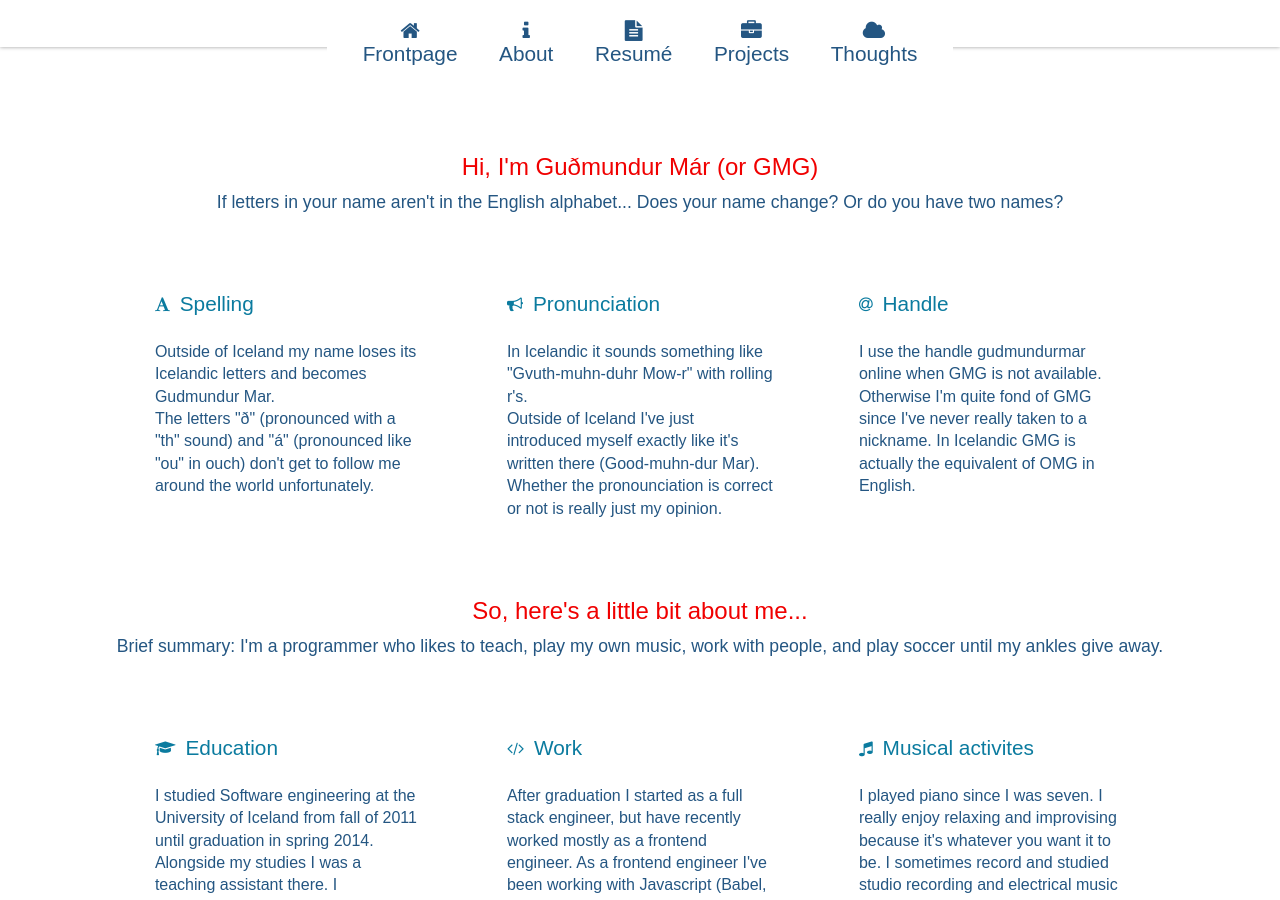
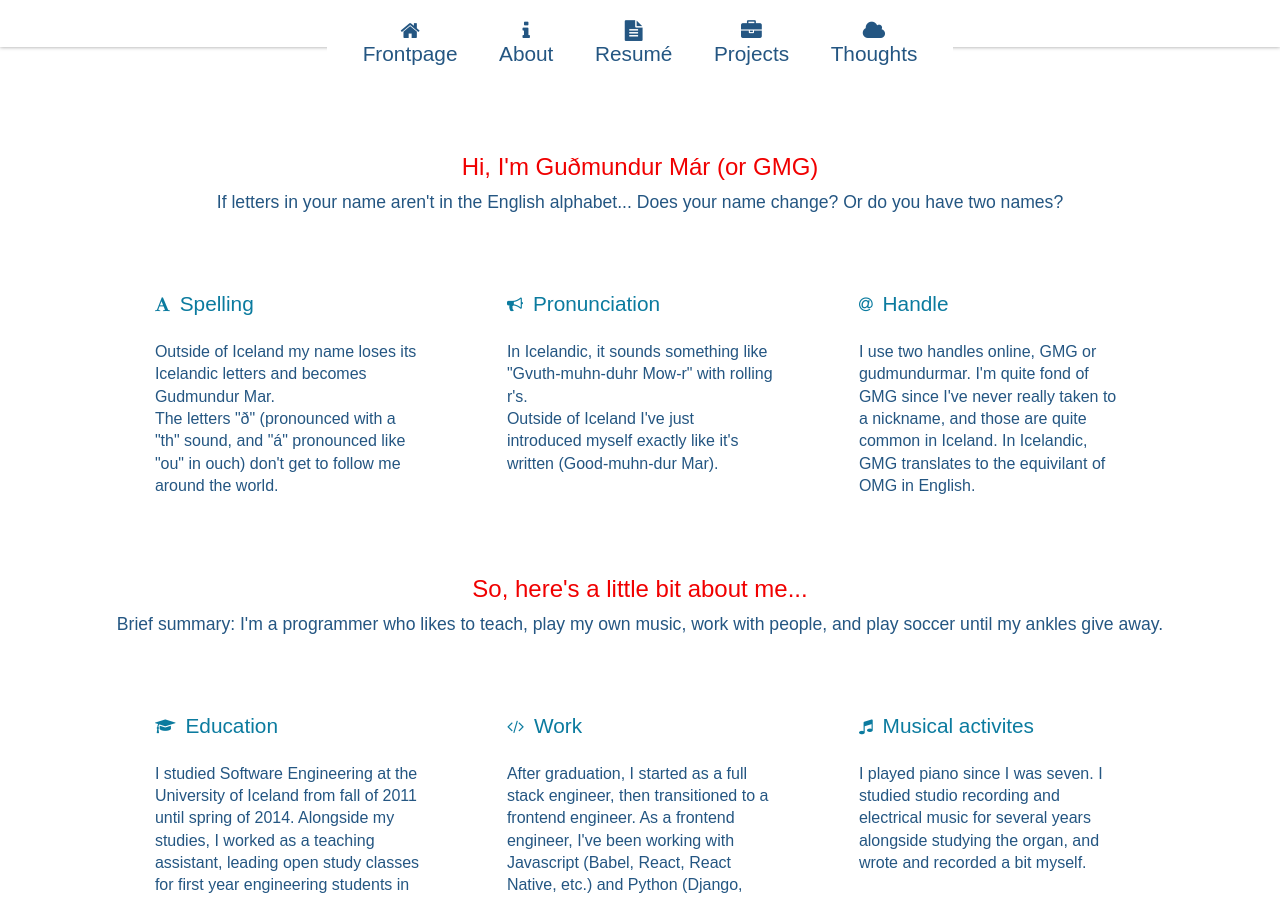
Before and after one commit to gudmundurmar/gmg.is, a Jekyll site: the page built from introducing-himself/index.html, in a window 1280 px wide and 900 px high. Built offline with Jekyll 4.4.1, drawn with Linux system fonts in a browser that asks for light colours; some of the changed text lies outside the part shown.

Commit message:
A little proofreading, thanks to RG

```diff
--- a/_data/about/activities.yml
+++ b/_data/about/activities.yml
@@ -1,19 +1,19 @@
 - title: Education
   icon: fa-graduation-cap
-  content: I studied Software engineering at the University of Iceland from fall of 2011 until graduation in spring 2014. Alongside my studies I was a teaching assistant there. I administering open study classes in the fall of 2012. Teaching first year engineering students Physics I, Calculus I, and/or Linear algebra I. Later I taught an introduction course in user designing systems in the fall of 2014.
+  content: I studied Software Engineering at the University of Iceland from fall of 2011 until spring of 2014. Alongside my studies, I worked as a teaching assistant, leading open study classes for first year engineering students in Physics I, Calculus I, and/or Linear Algebra I. Later, I taught an introductory course in User Designing Systems.
 
 - title: Work
   icon: fa-code
-  content: After graduation I started as a full stack engineer, but have recently worked mostly as a frontend engineer. As a frontend engineer I've been working with Javascript (Babel, React, React Native, etc.) and Python (Django, PyQt). I give a more detailed description on my work on <a href="/working">my resumé page</a>.
+  content: After graduation, I started as a full stack engineer, then transitioned to a frontend engineer. As a frontend engineer, I've been working with Javascript (Babel, React, React Native, etc.) and Python (Django, PyQt). I give a more detailed description on my work on <a href="/working">my resumé page</a>.
 
 - title: Musical activites
   icon: fa-music
-  content: I played piano since I was seven. I really enjoy relaxing and improvising because it's whatever you want it to be. I sometimes record and studied studio recording and electrical music for a few years alongside studying the organ.
+  content: I played piano since I was seven. I studied studio recording and electrical music for several years alongside studying the organ, and wrote and recorded a bit myself.
 
 - title: Other extracurricular activites
   icon: fa-futbol-o
-  content: I played soccer since around the same time as I started music. I played until I was around nineteen at which time ankle injuries had really given away. Focusing on my university studies provided some much needed rest. I enjoy playing occasionally now when I have the chance.
+  content: Playing soccer is one of my favorite hobbies. I played in a League until I was around nineteen, when my ankle injuries required me to scale back. Focusing on my university studies provided some much needed rest. I enjoy playing occasionally now when I have the chance.
 
 - title: Social
   icon: fa-at
-  content: I am quite a social person, and like working with others. I was on the sports commitee and class president in senior year in high school, volunteered for redcross multicultural youth square, and worked quite a lot with kids. Working at a preschool, coaching soccer, and facilitating a Saturday morning sports school for kids and their parents for nine years to name a few things. Recently I've been active in the Javascript community in Iceland and joined them at JSconf in Iceland in 2016. I'm currently looking for opportunities to give back. Whether it be reproductive rights, kids education, immigration, or something else, suggestions are welcome.
+  content: I am quite a social person, and like working with others. In high school, I was on the sports commitee, elected class president, volunteered for redcross multicultural youth square, and worked quite a lot with kids. I worked at a preschool, coached soccer, and facilitated a Saturday morning sports school for kids and their parents. Recently, I've been active in the Javascript community in Iceland and joined them at JSconf in Iceland in 2016. I'm currently looking for opportunities to give back, whether it be reproductive rights, education, immigration rights, or something else, I am excited to use my skills to help others.
--- a/_data/about/name.yml
+++ b/_data/about/name.yml
@@ -1,11 +1,11 @@
 - title: Spelling
   icon: fa-font
-  content: Outside of Iceland my name loses its Icelandic letters and becomes Gudmundur Mar.<br> The letters "ð" (pronounced with a "th" sound) and "á" (pronounced like "ou" in ouch) don't get to follow me around the world unfortunately.
+  content: Outside of Iceland my name loses its Icelandic letters and becomes Gudmundur Mar.<br> The letters "ð" (pronounced with a "th" sound, and "á" pronounced like "ou" in ouch) don't get to follow me around the world.
 
 - title: Pronunciation
   icon: fa-bullhorn
-  content: In Icelandic it sounds something like "Gvuth-muhn-duhr Mow-r" with rolling r's. <br> Outside of Iceland I've just introduced myself exactly like it's written there (Good-muhn-dur Mar). Whether the pronounciation is correct or not is really just my opinion.
+  content: In Icelandic, it sounds something like "Gvuth-muhn-duhr Mow-r" with rolling r's. <br> Outside of Iceland I've just introduced myself exactly like it's written (Good-muhn-dur Mar).
 
 - title: Handle
   icon: fa-at
-  content: I use the handle gudmundurmar online when GMG is not available. Otherwise I'm quite fond of GMG since I've never really taken to a nickname. In Icelandic GMG is actually the equivalent of OMG in English.
+  content: I use two handles online, GMG or gudmundurmar. I'm quite fond of GMG since I've never really taken to a nickname, and those are quite common in Iceland. In Icelandic, GMG translates to the equivilant of OMG in English.
--- a/_sass/_thinking.scss
+++ b/_sass/_thinking.scss
@@ -1,4 +1,4 @@
 .Thinking {
-  max-width: 1200px;
+  max-width: 1000px;
   margin: auto;
 }
--- a/working/index.html
+++ b/working/index.html
@@ -9,7 +9,7 @@ title: GMG is working
       <h1>Levo, co-founder</h1>
       <h2>2014-current</h2>
     </div>
-    <p class="Working__jobDescription">In 2014 I co-founded a company called Levo with a couple of friends and we were one of ten companies selected for <a href="//startupreykjavik.is" target="_blank">Startup Reykjavík</a> in 2014.  Levo's goal is to allow doctors to control images in the operating room themselves. Images are often projected onto a screen in an operating room where scrubbed in personel can neither touch nor move anything that has not been sterilized. Enabling quick access to vital information when needed without intermediaries can prevent and minimize risk of errors. We have been working with Landspítalinn (the National hospital in Iceland) and they are currently using our solution. I mostly worked on this as a side-project, but recently allocated more time to this project.</p>
+    <p class="Working__jobDescription">In 2014, I co-founded a company called Levo. We were one of ten companies selected for <a href="//startupreykjavik.is" target="_blank">Startup Reykjavík</a> in 2014.  Levo's goal is to allow doctors to control images in the operating room themselves. Images are often projected onto a screen in an operating room where scrubbed in personel can neither touch nor move anything that has not been sterilized. Enabling quick access to vital information when needed without intermediaries can prevent and minimize risk of errors. We have been working with Landspítalinn (the National hospital in Iceland), and they are currently using our solution. Though I have recently worked on this project full-time, it has been a side project for many years. I hope to carry this work forward alongside other opportunities. </p>
   </section>
   <section v-section class="Working__job">
     <div class="Working__jobTitle">
@@ -18,7 +18,7 @@ title: GMG is working
       <h2>2014-2016</h2>
       <h3>(contracting work from Oct 2016 - Jan 2017)</h3>
     </div>
-    <p class="Working__jobDescription">At Dohop (<a href="//dohop.com" target="_blank">www.dohop.com</a>) I helped launch a full rewrite of their site. Switching out a Django based site to a ReactJS, where we used Redux for state control, BEM (Block-element-module) for CSS scoping. Also wrote the apps for the original apps for them in React Native when it was bleeding edge (if we ran into problems we'd wait a week for a solution to appear). I also worked a bit in Python, did a lot of refactoring for old Django systems, and organized Dohop's first hackathon. You can see <a href="https://youtu.be/fWGVMPlg3LA?t=18m19s">my talk on Dohop's hackathon</a> at QuizUp headquarters in 2015.</p>
+    <p class="Working__jobDescription">At Dohop, (<a href="//dohop.com" target="_blank">www.dohop.com</a>) I helped launch a full rewrite of their site, switching out a Django based site to a ReactJS, where we used Redux for state control, BEM (Block-element-module) for CSS scoping. I also wrote the original apps for them in React Native when it was bleeding edge (if we ran into problems we'd wait a week for a solution to appear). I also worked a bit in Python, did a lot of refactoring for old Django systems, and organized Dohop's first hackathon. You can see <a href="https://youtu.be/fWGVMPlg3LA?t=18m19s">my talk on Dohop's hackathon</a> at QuizUp headquarters in 2015.</p>
   </section>
   <section class="Working__job">
     <div class="Working__jobTitle">
@@ -35,7 +35,7 @@ title: GMG is working
       <h2>2007 - 2016</h2>
       <h3>(and other work with kids)</h3>
     </div>
-    <p class="Working__jobDescription">I've worked quite a bit with children. I worked two summers at a preschool, two summers at an outdoor camp in the mountains of North Carolina, and been a soccer coach for 5 - 7 olds at Breiðablik. I've been the longest at Breiðablik's sports school (<a href="http://www.breidablik.is/um_breidablik/ithrottaskoli_breidabliks/">Íþróttaskóli Breiðabliks</a>) or for at least 9 years, 2007-2016. Parents bring their children, age 3-5, on Saturday mornings to take part in various athletics focusing on fine and gross motor-performance and group activites. These groups range from 40-80 children every morning. A few people (sometimes only two, but usually around four) would have half an hour set up a new obstacle course using the same things every week. I like the challenge of coming up with activities on the fly, but most importantly introducing kids to the excersize the gym in a welcoming manner and providing a platform for parents to spend time with them.</p>
+    <p class="Working__jobDescription">I've worked quite a bit with children. I worked two summers at a preschool, two summers at an outdoor camp in the mountains of North Carolina, and as a soccer coach for 5 - 7 olds at Breiðablik. I worked at Breiðablik's sports school for nine years, from 2007-2016. (<a href="http://www.breidablik.is/um_breidablik/ithrottaskoli_breidabliks/">Íþróttaskóli Breiðabliks</a>)Parents bring their children, age 3-5, on Saturday mornings to take part in various athletics focusing on fine and gross motor-performance and group activites. These groups range from 40-80 children every morning. Along with two to four colleagues, I would set up a new obstacle course using the same materials every week. I enjoyed the challenge of coming up with activities in the moment, introducing kids to the gym in a welcoming manner, and providing a platform for parents to spend time with their children.</p>
   </section>
   <section class="Working__job">
     <div class="Working__jobTitle">
```
Also changed, not shown: other parts of working/index.html (+1 -1 lines).
